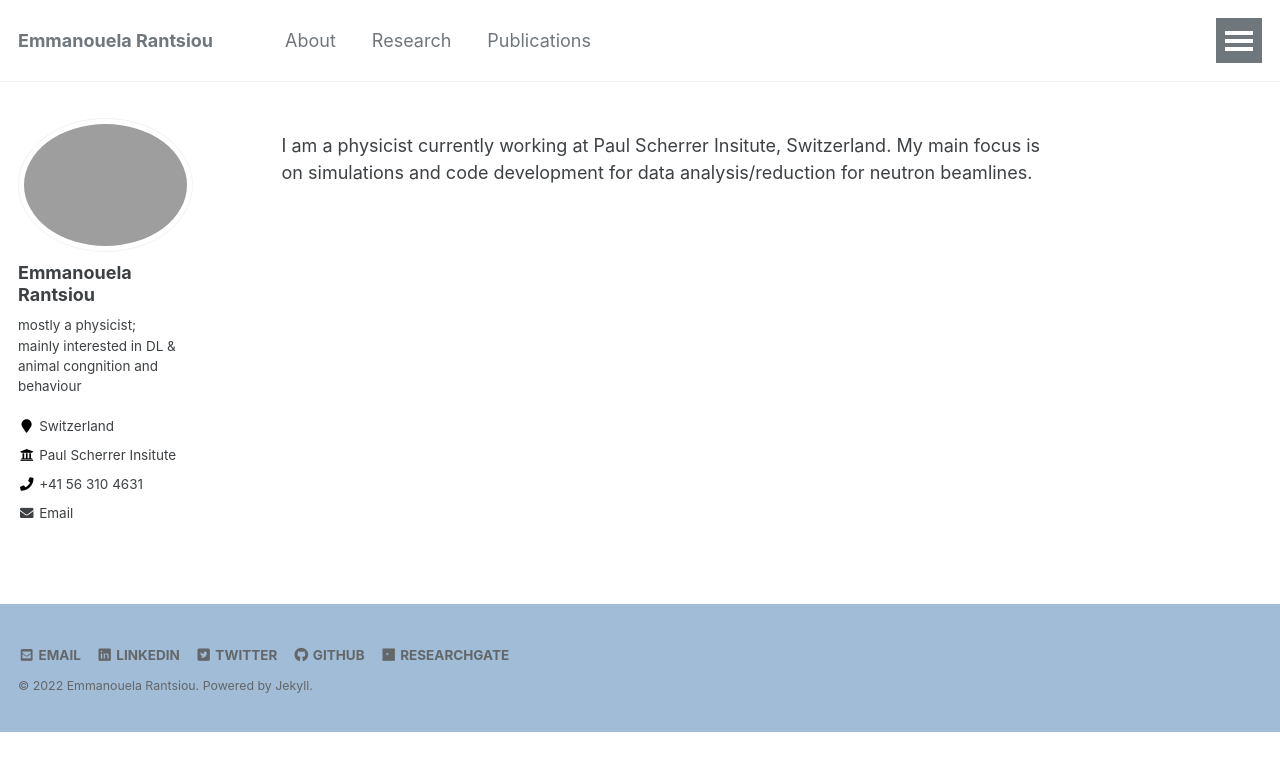
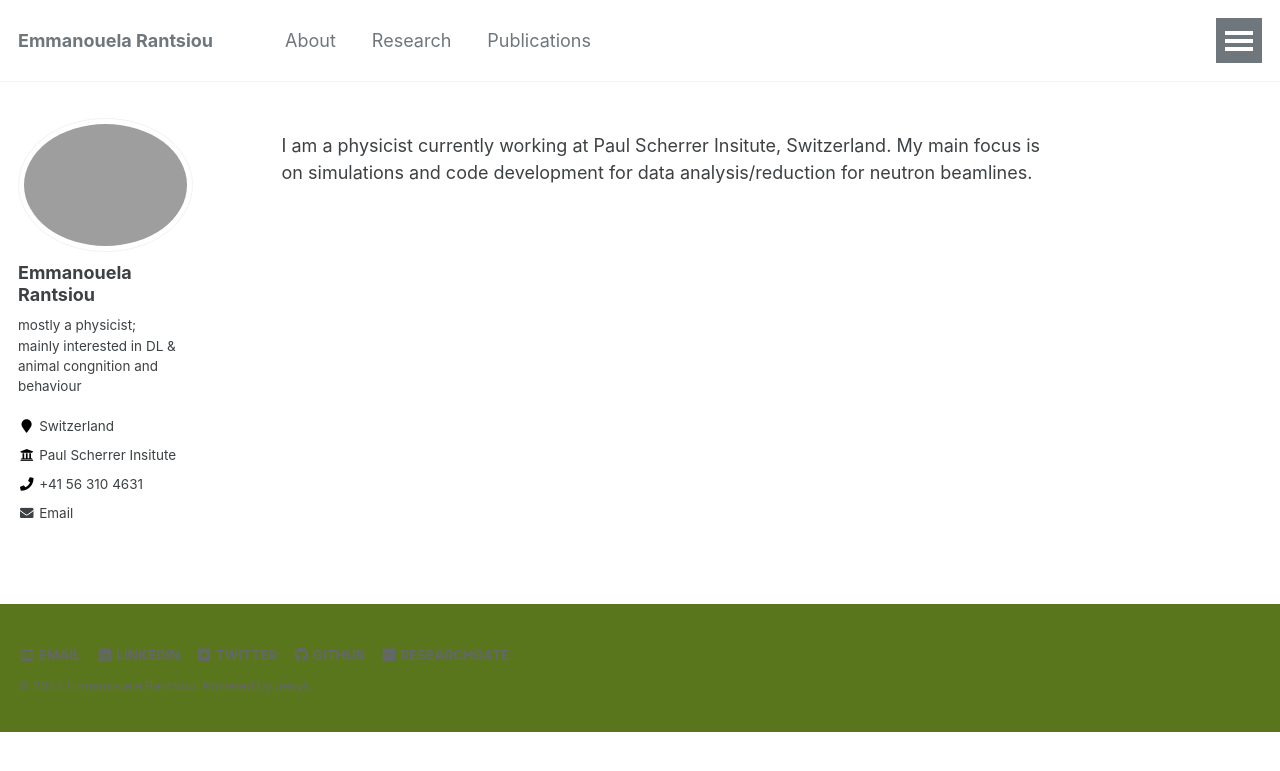
Before and after one commit to emmarant/emmarant.github.io, a Jekyll site: the page built from _pages/intro.md, in a window 1280 px wide. Shown: the top 771 px of the page. Built offline with Jekyll 4.4.1, drawn with Linux system fonts in a browser that asks for light colours.

Commit message:
Update _footer.scss

```diff
--- a/_sass/_footer.scss
+++ b/_sass/_footer.scss
@@ -13,7 +13,7 @@
           animation: intro 0.3s both;
   -webkit-animation-delay: 0.45s;
           animation-delay: 0.45s;
-  background-color: $manou-color-b;
+  background-color: $manou-color-c;
 
 
   footer {
```
